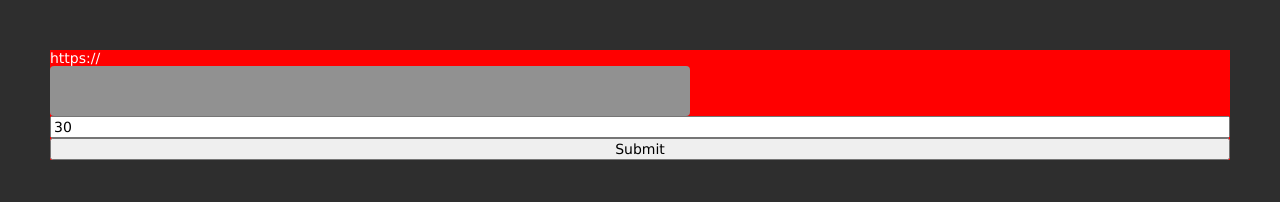
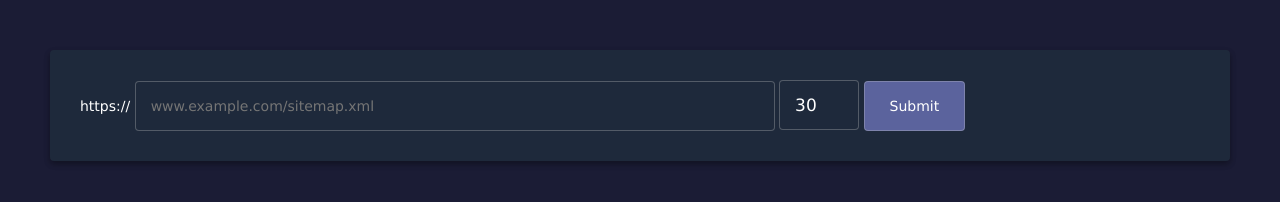
Before and after one commit to maxtaube/SitemapPreload, a website: page public/index.html in a window 1280 px wide. Drawn offline with nearby package versions, Linux system fonts and the light colour scheme.

Commit message:
beautiful css

```diff
--- a/public/index.html
+++ b/public/index.html
@@ -10,8 +10,8 @@
 
 <body>
   <div class="container">
-    <p style="display:inline-block; margin:0;">https://</p>
-    <input style="display:inline-block;" id="input" type="text">
+    <p>https://</p>
+    <input style="display:inline-block;" id="input" type="text" placeholder="www.example.com/sitemap.xml">
     <input id="numberinput" type="number" value="30">
     <button id="submit">Submit</button>
     <button id="next"></button>
--- a/public/stylesheets/style.css
+++ b/public/stylesheets/style.css
@@ -1,12 +1,17 @@
 body {
   padding: 50px;
   font: 14px "Lucida Grande", Helvetica, Arial, sans-serif;
-  background: #2e2e2e;
+  background: #1b1c35;
   color: white;
 }
 
 a {
   color: #00b7ff;
+}
+
+p {
+  display: inline-block;
+  margin: 0;
 }
 
 #wrapper {
@@ -50,18 +55,58 @@ a {
 }
 
 #next {
-  display:none;
+  display: none;
 }
 
+input {
+  display: inline-block;
+  padding: 0px 15px;
+  color: white;
+  display: inline-block;
+  height: 50px;
+  background: rgb(30 41 59/ 1);
+  border: 1px solid rgba(204, 204, 204, 0.3);
+  border-radius: 4px;
+  -webkit-border-radius: 4px;
+  -moz-border-radius: 4px;
+  -ms-border-radius: 4px;
+  -o-border-radius: 4px;
+}
 #input {
   width: 50vw;
-  display: inline-block;
+}
+#numberinput {
+  width: 80px;
+  font-size: 17px;
+}
+button {
+  cursor: pointer;
   height: 50px;
-  background: #919191;
-  border: 0;
+  background: #5b639d;
+  border: 1px solid rgba(204, 204, 204, 0.3);
   border-radius: 4px;
+  padding: 0px 25px;
+  color: white;
+}
+button:hover {
+  background: #6972b8;
 }
 .container {
-  background:red;
-  display:grid;
+  /* border: 1px solid rgba(204, 204, 204, 0.3); */
+  background: rgb(30 41 59 / 1);
+  padding: 30px;
+  border-radius: 4px;
+  -webkit-border-radius: 4px;
+  -moz-border-radius: 4px;
+  -ms-border-radius: 4px;
+  -o-border-radius: 4px;
+  box-shadow: 0 3px 6px rgba(0, 0, 0, 0.16), 0 3px 6px rgba(0, 0, 0, 0.23);
 }
+#next {
+  margin-right:10px;
+  float:right;
+  background:#479378;
+}
+#next:hover {
+  background: #67ba9d;
+}
```
Also changed, not shown: 1 other file.
